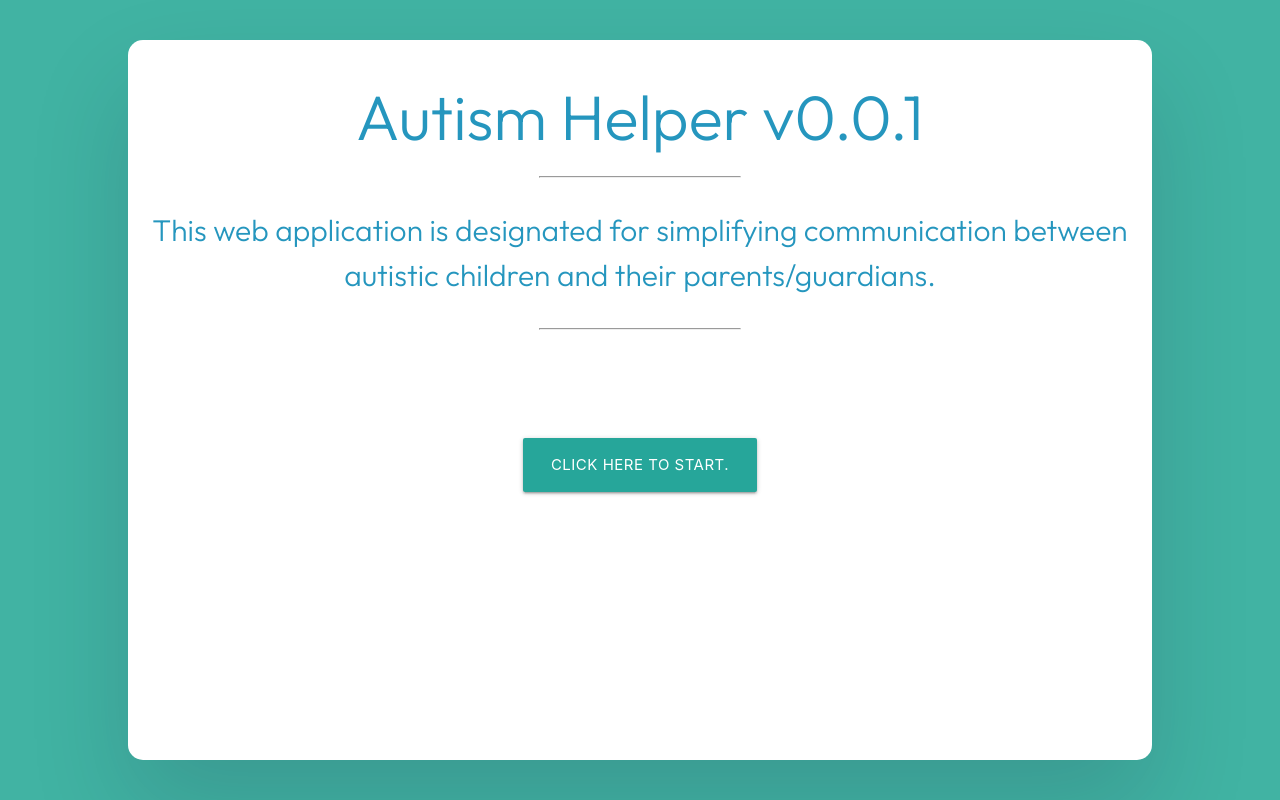
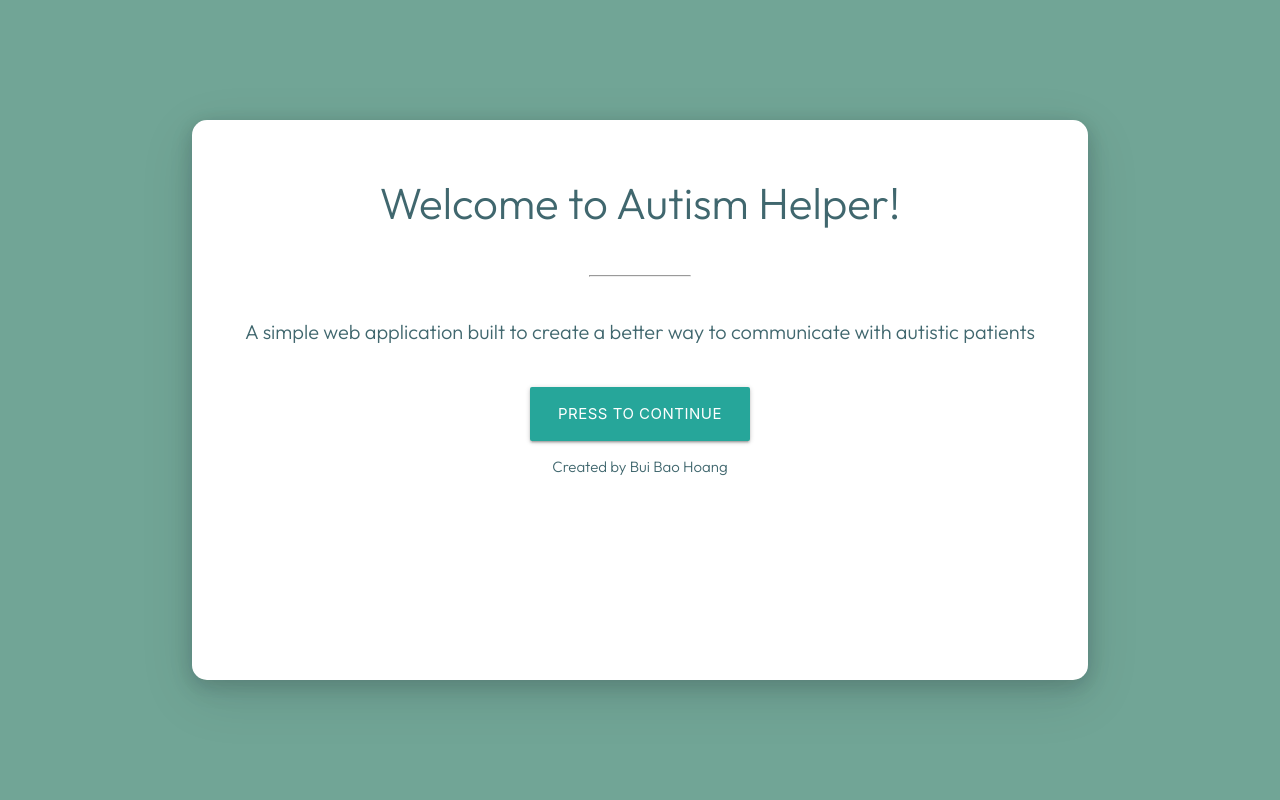
Before and after one commit to buibaohoang06/autism-helper, a plain HTML site: page autism-helper/index.html in a window 1280 px wide. Drawn offline with nearby package versions, Linux system fonts and the light colour scheme.

Commit message:
finished intro page

```diff
--- /dev/null
+++ b/autism-helper/css/customizable.css
@@ -0,0 +1,36 @@
+/* Some default padding */
+.padding-10px{
+  padding: 10px;
+}
+.padding-20px{
+  padding: 20px;
+}
+.padding-30px{
+  padding: 30px;
+}
+/* Some defaut font-sizes */
+.font-size-small{
+  font-size: 20px;
+}
+.font-size-medium{
+  font-size: 40px;
+}
+.font-size-large{
+  font-size: 60px;
+}
+.font-size-ultra{
+  font-size: 100px;
+}
+/* Float */
+.float-bottom{
+  float: bottom;
+}
+.float-left{
+  float: left;
+}
+.float-right{
+  float: right;
+}
+.float-top{
+  float: top;
+}
--- a/autism-helper/css/style.css
+++ b/autism-helper/css/style.css
@@ -1,30 +1,28 @@
 html{
-    height: 100%;
-    width: 100%;
-    margin: 0;
-    background-color: #41b3a3;
+  height: 100%;
+  width: 100%;
+  margin: 0;
+  background-color: #71A596;
 }
-body {
-    height: 100%;
-    width: 100%;
+/*CSS to try to make the site responsive*/
+body{
+  height: 100%;
+  width: 100%;
+  margin: 0;
+  overflow: hidden;
 }
-body > #main-body{
-    height: 100%;
-    width: 100%;
+/*For the introduction div*/
+body > #introduction{
+  margin: auto;
+  height: 70%;
+  width: 70%;
+  background-color: white;
+  border-radius: 15px 15px 15px 15px;
+  box-shadow: rgba(17, 17, 26, 0.1) 0px 4px 16px, rgba(17, 17, 26, 0.1) 0px 8px 24px, rgba(17, 17, 26, 0.1) 0px 16px 56px;
+  color: #40676E;
+  font-family: 'Outfit', sans-serif;
+  overflow: hidden;
 }
-body > #main-body > #introduction{
-    margin: 0 auto;
-    background-color: white;
-    height: 90%;
-    width: 80%;
-    border-radius: 15px 15px 15px 15px;
-    box-shadow: rgba(17, 12, 46, 0.15) 0px 48px 100px 0px;
-    font-family: 'Outfit', sans-serif;
-    color: rgb(37, 150, 190);
+body > #introduction > #info-footer{
+    margin-bottom: 0;
 }
-body > #main-body > #introduction > p{
-    font-size: 30px;
-}
-.btn-large{
-    margin-top: 100px;
-}
--- a/autism-helper/index.html
+++ b/autism-helper/index.html
@@ -1,34 +1,35 @@
-<!DOCTYPE html>
-<html lang="en">
-<head>
-    <meta charset="UTF-8">
-    <meta http-equiv="X-UA-Compatible" content="IE=edge">
-    <meta name="viewport" content="width=device-width, initial-scale=1.0">
-    <!-- Materialize CSS -->
+<!doctype html>
+<html>
+  <head>
+    <meta charset="utf-8">
+    <meta name="author" content="Bui Bao Hoang">
+    <meta name="description" content="A simple web application built to create a better way to communicate with autistic people. Made with HTML, CSS, Vanilla JS and MaterializeCSS">
+    <!--MaterializeCSS-->
+    <!-- Compiled and minified CSS -->
     <link rel="stylesheet" href="https://cdnjs.cloudflare.com/ajax/libs/materialize/1.0.0/css/materialize.min.css">
+    <!--MaterializeJS-->
+    <!-- Compiled and minified JavaScript -->
+    <script src="https://cdnjs.cloudflare.com/ajax/libs/materialize/1.0.0/js/materialize.min.js"></script>
+    <title>Autism Helper</title>
     <!--Main CSS-->
-    <link rel="stylesheet" href="/css/style.css">
+    <link rel="stylesheet" href="css/style.css">
+    <link rel="stylesheet" href="css/customizable.css">
     <!--Google Fonts-->
     <link rel="preconnect" href="https://fonts.googleapis.com">
     <link rel="preconnect" href="https://fonts.gstatic.com" crossorigin>
     <link href="https://fonts.googleapis.com/css2?family=Outfit:wght@300&display=swap" rel="stylesheet">
-    <!--Animate.css-->
-    <link rel="stylesheet" href="https://cdnjs.cloudflare.com/ajax/libs/animate.css/4.1.1/animate.min.css"/>
-    <!--Bootstrap Icon-->
-    <link rel="stylesheet" href="https://cdn.jsdelivr.net/npm/bootstrap-icons@1.7.1/font/bootstrap-icons.css">
-    <title>Autism Helper</title>
-</head>
-<body>
-    <div id="main-body" class="valign-wrapper">
-        <div id="introduction" class="center-align animate_animated animate__bounceIn">
-            <h1>Autism Helper v0.0.1</h1>
-            <hr style="width: 200px;">
-            <p>This web application is designated for simplifying communication between autistic children and their parents/guardians.</p>
-            <hr style="width: 200px;">
-            <div id="selection-panel">
-                <button href="#" id="button-intro" class="waves-effect waves-teal btn-large">Click here to start.</button>
-            </div>
-        </div>
+    <!--The main app JS-->
+    <script src="js/app.js"></script>
+  </head>
+  <body class="valign-wrapper center-align">
+    <div id="introduction" class="center-align">
+      <h3 class="center-align padding-30px">Welcome to Autism Helper!</h3>
+      <hr style="width: 100px;">
+      <p class="center-align font-size-small padding-20px">A simple web application built to create a better way to communicate with autistic patients</p>
+      <button class="waves-effect waves-light btn-large">Press to continue</button>
+      <div id="info-footer">
+        <p>Created by Bui Bao Hoang</p>
+      </div>
     </div>
-</body>
+  </body>
 </html>
```
Also changed, not shown: autism-helper/images/Black White Magistre Hope And Belief Logo.png (deleted), autism-helper/js/app.js (added), 1 other file.
